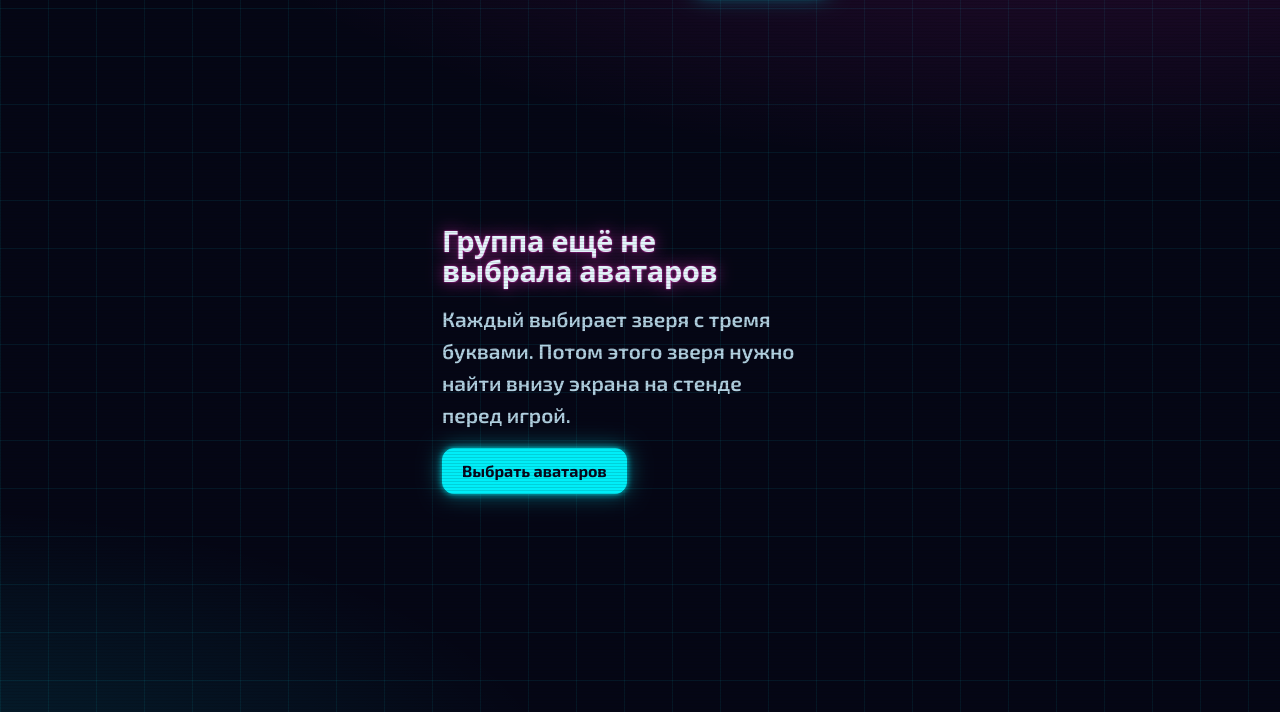
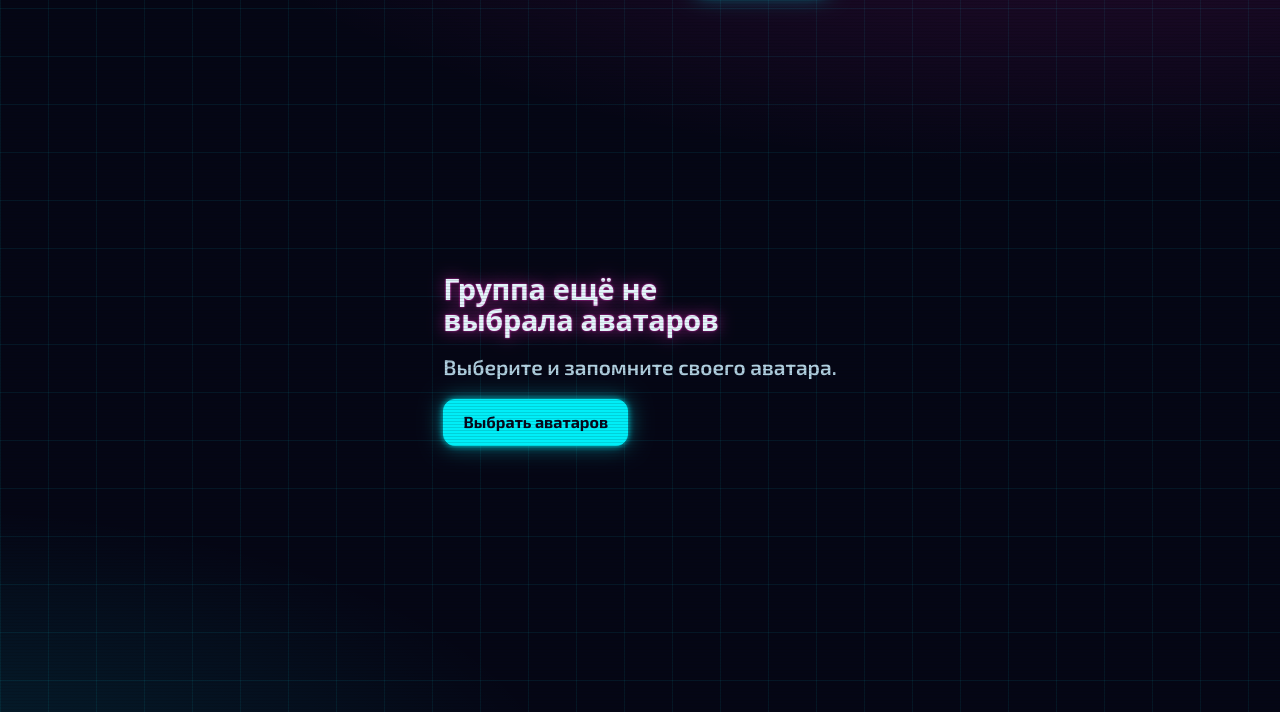
Before and after one commit to plairpro/museum-leaderboard, a plain HTML site: page index.html in a window 1280 px wide. Shown: the part 88-800 px from the top of the page. Drawn offline with Linux system fonts and the light colour scheme; a web font is replaced by a local one.

Commit message:
Короче текст пустого рейтинга
Co-Authored-By: Claude Opus 5.5 <noreply@anthropic.com>
Claude-Session: https://claude.ai/code/session_01QR2Zv2m46uYpB38gVoa6Z1

```diff
--- a/index.html
+++ b/index.html
@@ -32,7 +32,7 @@
     <ol class="ranks" id="ranks" aria-label="Места" hidden></ol>
     <div class="state" id="empty" hidden>
       <h2>Группа ещё не выбрала аватаров</h2>
-      <p>Каждый выбирает зверя с тремя буквами. Потом этого зверя нужно найти внизу экрана на стенде перед игрой.</p>
+      <p>Выберите и запомните своего аватара.</p>
       <a class="btn btn--primary" href="register.html">Выбрать аватаров</a>
     </div>
   </main>
```
